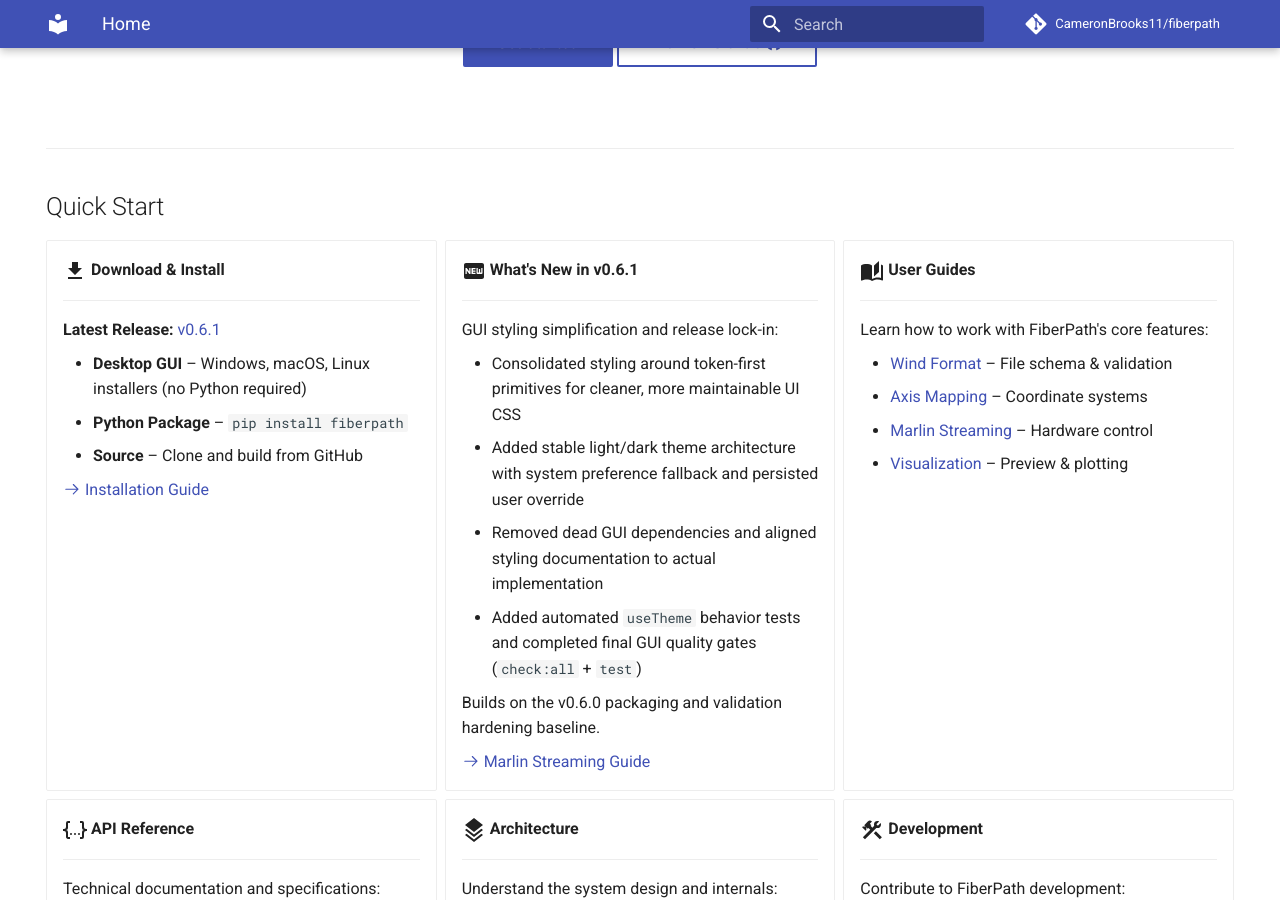
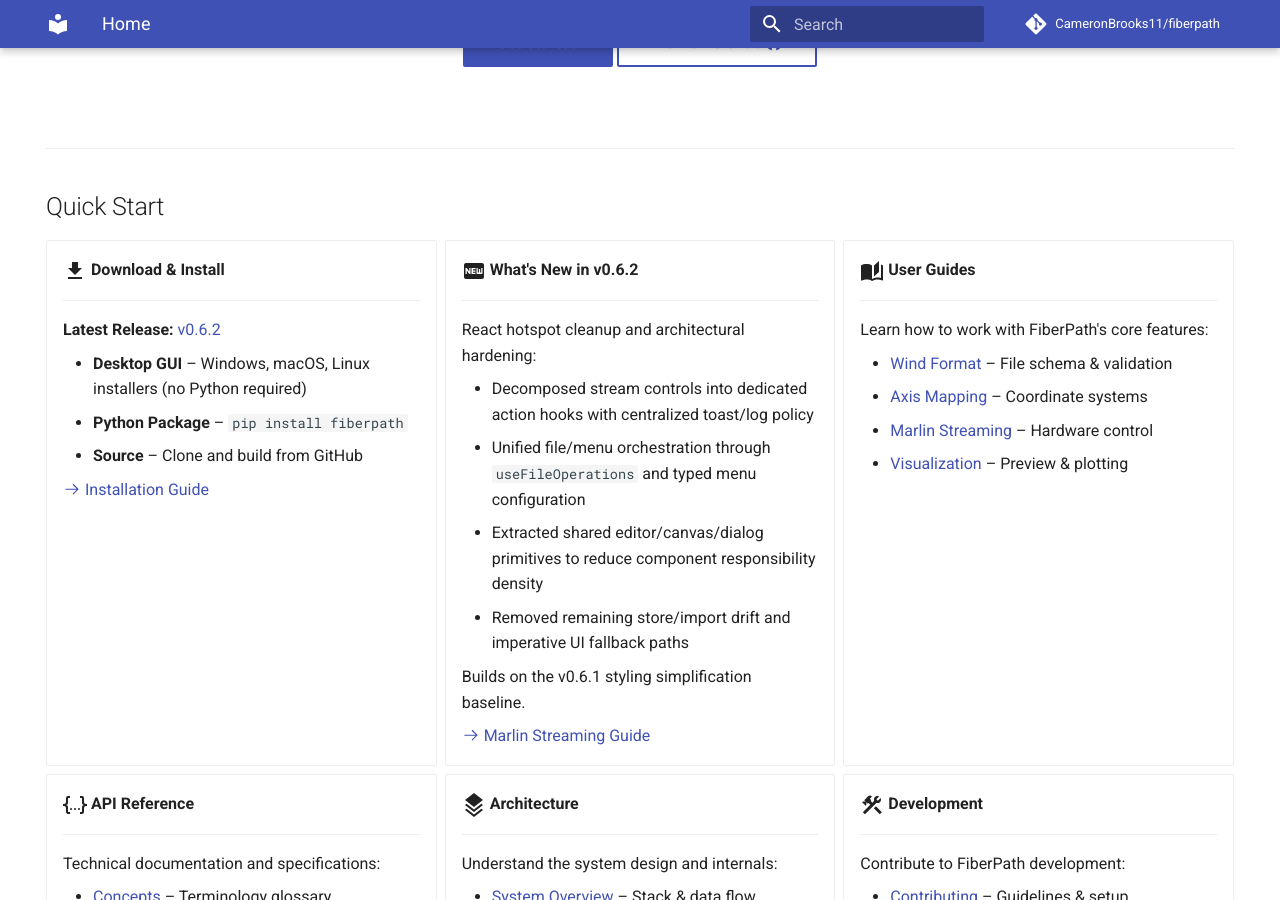
Before and after one commit to CameronBrooks11/fiberpath, an MkDocs documentation site: the page built from docs/index.md, in a window 1280 px wide and 900 px high, scrolled down 268 px. Built offline with MkDocs 1.6.1 and Material for MkDocs 9.7.7, drawn with Linux system fonts in a browser that asks for light colours; comment, search, counter and statistics services are not loaded.

```diff
--- a/docs/index.md
+++ b/docs/index.md
@@ -36,7 +36,7 @@ hide:
 
     ---
 
-    **Latest Release:** [v0.6.1](https://github.com/CameronBrooks11/fiberpath/releases/latest){ target=_blank }
+    **Latest Release:** [v0.6.2](https://github.com/CameronBrooks11/fiberpath/releases/latest){ target=_blank }
 
     - **Desktop GUI** – Windows, macOS, Linux installers (no Python required)
     - **Python Package** – `pip install fiberpath`
@@ -44,18 +44,18 @@ hide:
 
     [:octicons-arrow-right-24: Installation Guide](getting-started.md)
 
--   :material-new-box:{ .lg .middle } **What's New in v0.6.1**
+-   :material-new-box:{ .lg .middle } **What's New in v0.6.2**
 
     ---
 
-    GUI styling simplification and release lock-in:
+    React hotspot cleanup and architectural hardening:
 
-    - Consolidated styling around token-first primitives for cleaner, more maintainable UI CSS
-    - Added stable light/dark theme architecture with system preference fallback and persisted user override
-    - Removed dead GUI dependencies and aligned styling documentation to actual implementation
-    - Added automated `useTheme` behavior tests and completed final GUI quality gates (`check:all` + `test`)
+    - Decomposed stream controls into dedicated action hooks with centralized toast/log policy
+    - Unified file/menu orchestration through `useFileOperations` and typed menu configuration
+    - Extracted shared editor/canvas/dialog primitives to reduce component responsibility density
+    - Removed remaining store/import drift and imperative UI fallback paths
 
-    Builds on the v0.6.0 packaging and validation hardening baseline.
+    Builds on the v0.6.1 styling simplification baseline.
 
     [:octicons-arrow-right-24: Marlin Streaming Guide](guides/marlin-streaming.md)
 
--- a/pyproject.toml
+++ b/pyproject.toml
@@ -4,7 +4,7 @@ build-backend = "hatchling.build"
 
 [project]
 name = "fiberpath"
-version = "0.6.1"
+version = "0.6.2"
 description = "Modern filament winding planner, simulator, and G-code toolkit."
 readme = "README.md"
 license = { file = "LICENSE" }
```
Also changed, not shown: CHANGELOG.md (+19 -0 lines), README.md (+1 -1 lines), TODO.md (+1 -1 lines), docs/development/dependency-policy.md (+1 -1 lines), docs/development/packaging.md (+1 -1 lines), docs/troubleshooting.md (+3 -3 lines), 5 other files.
